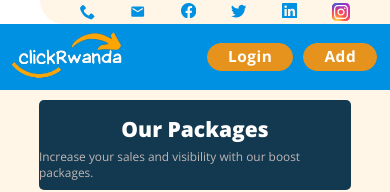
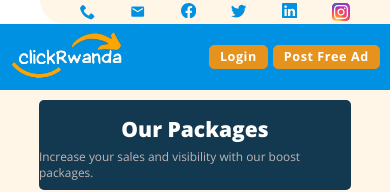
Before and after one commit to Diibro/clickrwanda-client, a React (Vite) app: page /payment-plans in a window 390 px wide. Shown: the top 192 px of the page. Built offline with nearby package versions, Linux system fonts and the light colour scheme.

Commit message:
updated the action buttons

```diff
--- a/src/components/static/Header.jsx
+++ b/src/components/static/Header.jsx
@@ -49,7 +49,7 @@ const DesktopHeader = () => {
                     {!loggedIn ? <ActionBtn action={activateForm} title="Login" /> : null}
                     {loggedIn ? <Link onClick={showHeader} to={ location.pathname.includes("/user-dashboard") ? null : "/user-dashboard"} className="header-profileImage"><img src={userInfo.profile_image || profileImage} alt="" /></Link> : null}
                     {/* {loggedIn && (isMobile || isTablet) ? <i className="mobile-header-toggler"><BiMenu /></i> : null} */}
-                    <ActionBtn action={activateForm} title={isTablet || isMobile ? "Add" : 'Add Free Ads' } />
+                    <ActionBtn action={activateForm} title={isTablet || isMobile ? "Post Free Ad" : 'Post Free Ad' } />
                </div>
 
           </header>
--- a/src/styles/General.css
+++ b/src/styles/General.css
@@ -1553,15 +1553,15 @@ a{
      background-color: var(--back-color-gold2);
      color: white;
      font-weight: 700;
-     font-size: 1.1rem ;
+     font-size: 0.9rem ;
      outline: none;
      border: none;
-     padding: 2.5px 20px ;
-     border-radius: 1rem;
+     padding: 2.5px 10px ;
+     border-radius: 15px;
      letter-spacing: 0.56px;
      border: 1.5px solid var(--back-color-gold2);
      transition: all 0.9s;
-     margin:  5px 5px;
+     margin:  5px 2.5px;
      width: auto;
 }
 
--- a/src/styles/MobileView.css
+++ b/src/styles/MobileView.css
@@ -71,6 +71,17 @@
 
      .payment-plan-choice .content .membership .durations .membership-duration-row span{
           font-size: 0.9rem;
+     }
+     .header-profile{
+          width: 60%;
+     }
+
+     .desktop-header > a {
+          width: 30%;
+     }
+
+     .actionBtn {
+          border-radius: 5px;
      }
      /* .home-get-started-sec .row-title h3{
           font-size: 1.2rem;
--- a/src/styles/TabletView.css
+++ b/src/styles/TabletView.css
@@ -237,4 +237,12 @@
           padding: 0 10px;
      }
 
+     .loading-ad {
+          width: 47%;
+     }
+
+     .actionBtn {
+          border-radius: 10px;
+          padding: 5px 10px;
+     }
 }
```
